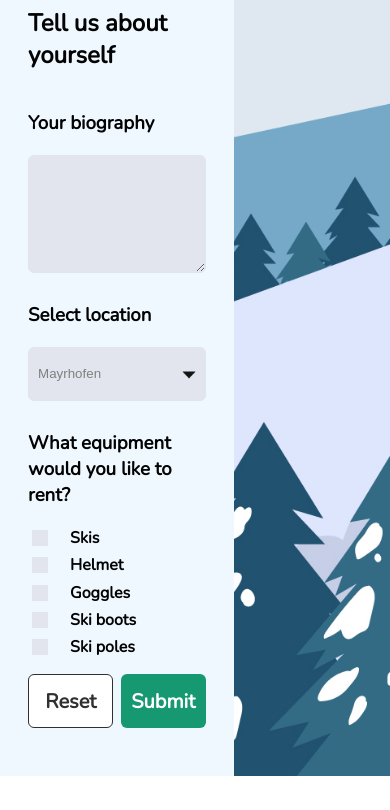
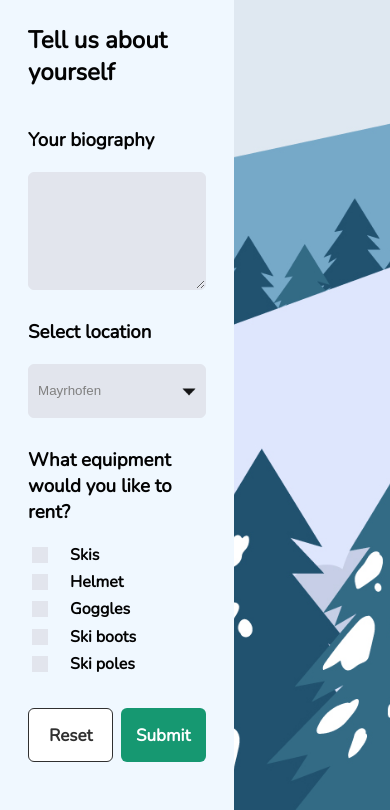
Before and after one commit to Gr1mc0de/ski-adventure, a plain HTML site: page index.html in a window 390 px wide. Shown: the part 849-1659 px from the top of the page. Before the commit the page ends 1625 px from the top, so only its background shows below. Drawn offline with nearby package versions, Linux system fonts and the light colour scheme.

Commit message:
2nd commit

```diff
--- a/style.css
+++ b/style.css
@@ -211,6 +211,26 @@ aside {
     margin: 40% 16%;
 }
 
+@media (max-width: 1279px) {
+    .about {
+        margin-top: 8.5%;
+    }
+
+    .submit {
+        margin-top: 8.5%;
+    }
+}
+
+@media (max-width: 999px) {
+    .about {
+        margin-top: 9.9%;
+    }
+
+    .submit {
+        margin-top: 9.9%;
+    }
+}
+
 @media (max-width: 769px) {
     .email-password {
         flex-direction: column;
@@ -221,8 +241,31 @@ aside {
         width: auto;
     }
 
+    .about {
+        margin-top: 11.9%;
+    }
+
+    .submit {
+        margin-top: 11.9%;
+    }
+
     .banner {
         display: none;
+    }
+}
+
+@media (max-width: 555px) {
+    .about {
+        margin-top: 15.5%;
+    }
+
+    .submit {
+        margin-top: 15.5%;
+    }
+
+    .reset-btn,
+    .submit-btn {
+        font-size: 17px;
     }
 }
 
@@ -230,4 +273,12 @@ aside {
     .star {
         display: none;
     }
+
+    .about {
+        margin-top: 19%;
+    }
+
+    .submit {
+        margin-top: 19%;
+    }
 }
```
Also changed, not shown: index.html (line endings or trailing spaces).
